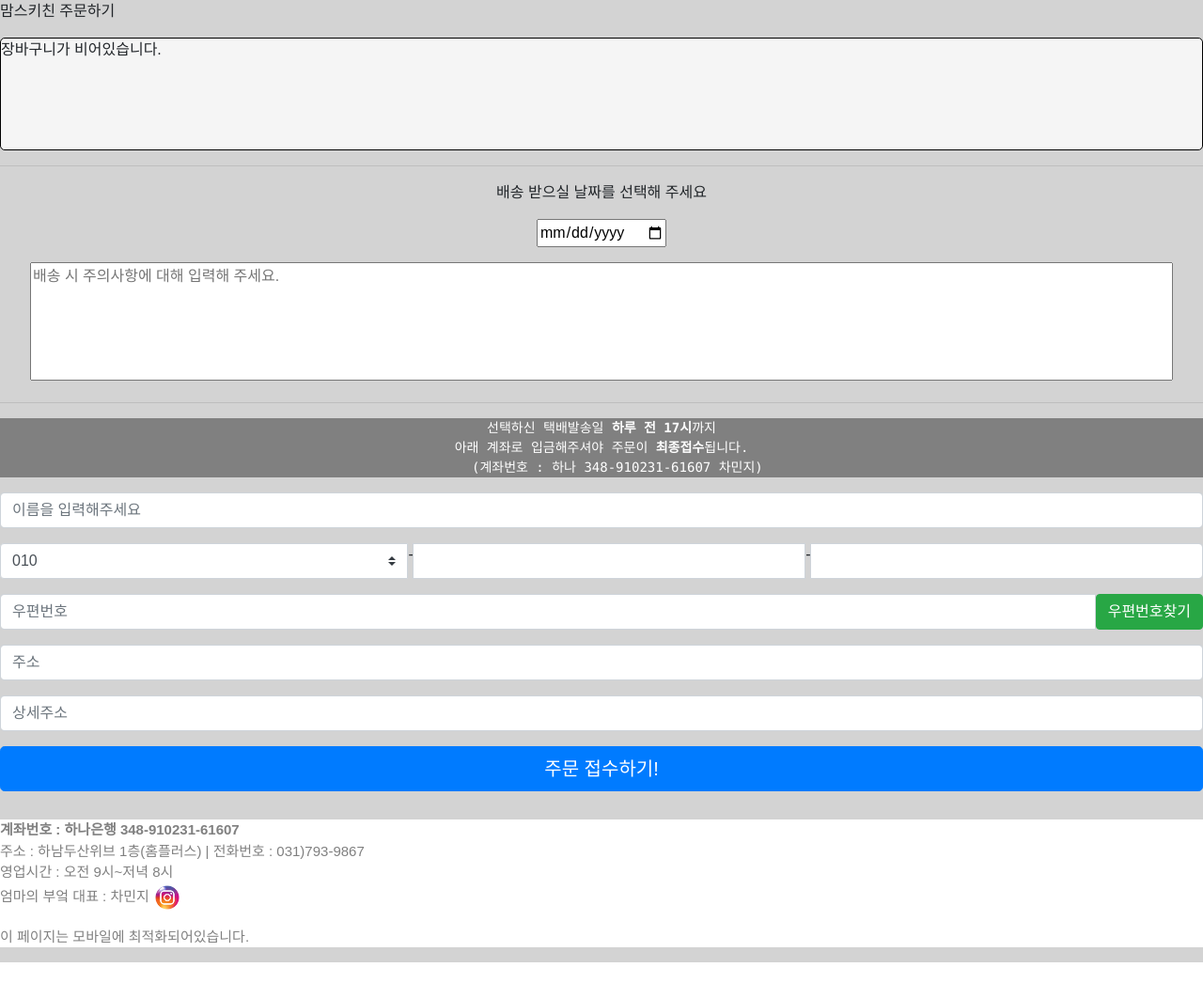
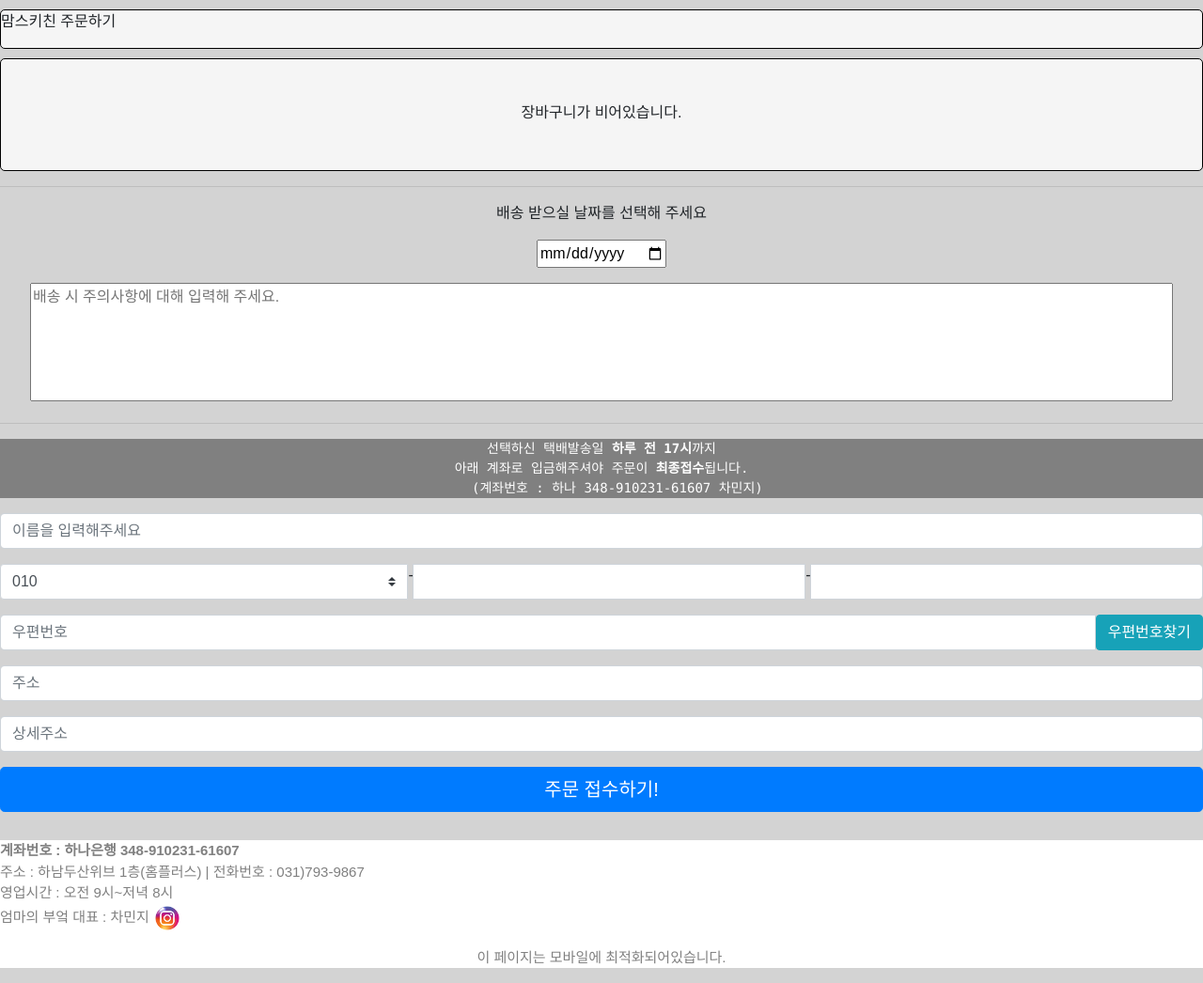
Before and after one commit to Leeminhun/storePJ, a Flask app: page /order in a window 1280 px wide. Shown: the part 136-1182 px from the top of the page at 94% size. Before the commit the page ends 1160 px from the top, so only its background shows below. Run offline with Flask 2, Linux system fonts and the light colour scheme; some libraries are stand-ins or nearby versions.

Commit message:
order, footer, order.css 짜잘스 수정

```diff
--- a/static/css/order.css
+++ b/static/css/order.css
@@ -4,6 +4,13 @@ body{
 
 li {
     list-style: none;
+}
+.order_title {
+    background-color: whitesmoke;
+    border: 1px solid black;
+    margin-top: 10px;
+    margin-bottom: 10px;
+    border-radius: 5px;
 }
 .order_inner {
     position: relative;
--- a/templates/footer.html
+++ b/templates/footer.html
@@ -11,6 +11,6 @@
                 엄마의 부엌 대표 : 차민지    <a href="https://www.instagram.com/mom.s_kitchen__/"><img src="static/img/instagram.png"
                     style="width: 30px; height: auto; ;"></a>
             </p>
-            <p>이 페이지는 모바일에 최적화되어있습니다.</p>
+            <p style="text-align: center">이 페이지는 모바일에 최적화되어있습니다.</p>
     </div>
 </footer>
--- a/templates/order.html
+++ b/templates/order.html
@@ -217,8 +217,8 @@
                 $("#pricesum").html(temp_html2)
             }
             else{
-                temp_html =`<div class="order_inner">
-                        장바구니가 비어있습니다.
+                temp_html =`<div class="order_inner" >
+                        <p style="margin: 45px auto ">장바구니가 비어있습니다.</p>
                     <div>
                     `
                 $("#pricesum").html(temp_html)
@@ -331,8 +331,10 @@
 
 <!--맘스키친 주문하기-->
 <div>
+    <div class="order_title">
     <p>맘스키친 주문하기</p>
-   <div id="orderDiv">
+    </div>
+        <div id="orderDiv">
 
         <!-- <div class="order_inner">
             <li>
@@ -419,7 +421,7 @@
         <form>
             <div class="input-group mb-3">
                 <input class="form-control" type="text" id="postcode" name="zipcode" placeholder="우편번호">
-                <button type="button" class="btn btn-success DaumZipFinder">우편번호찾기</button>
+                <button type="button" class="btn btn-info DaumZipFinder">우편번호찾기</button>
             </div>
             <div class="input-group mb-3">
                 <input class="form-control" type="text" id="address" name="addr" placeholder="주소">
```
